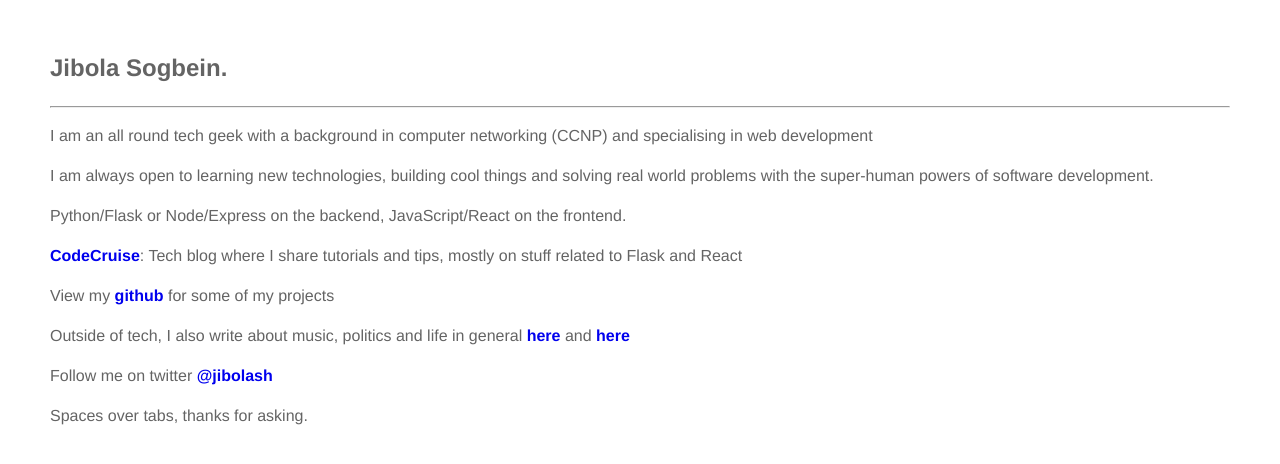
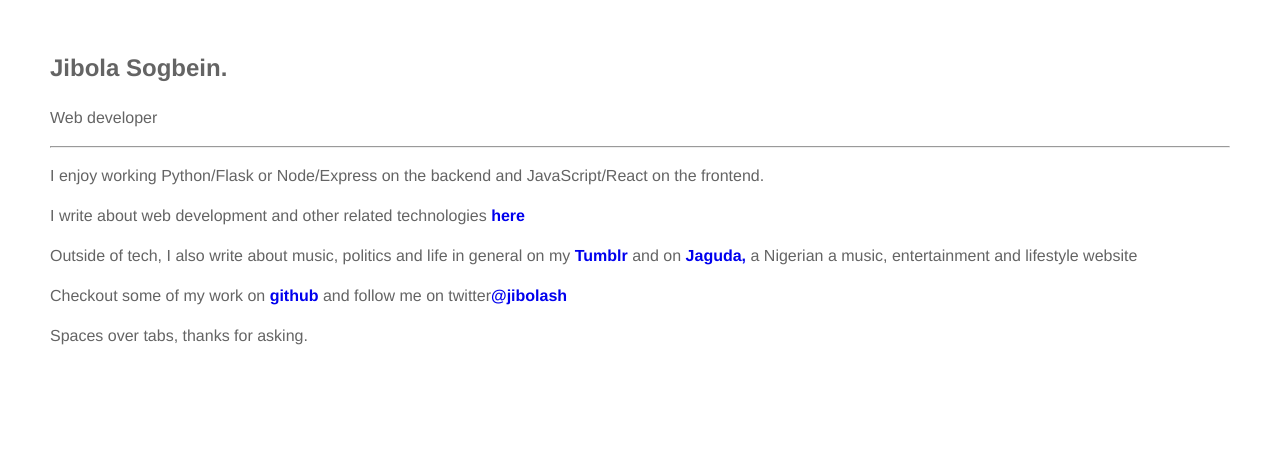
Before and after one commit to andela-asogbein/Personal-Website, a React (Create React App) app: page / in a window 1280 px wide. Shown: the top 464 px of the page. Built offline with nearby package versions, Linux system fonts and the light colour scheme.

Commit message:
Edit info

```diff
--- a/src/App.js
+++ b/src/App.js
@@ -1,40 +1,24 @@
-import React, { Component } from 'react';
-import logo from './logo.svg';
+import React from 'react';
 import './App.css';
-
-// class App2 extends Component {
-//   render() {
-//     return (
-//       <div className="App">
-//         <div className="App-header">
-//           <img src={logo} className="App-logo" alt="logo" />
-//           <h2>Welcome to React</h2>
-//         </div>
-//         <p className="App-intro">
-//           To get started, edit <code>src/App.js</code> and save to reload.
-//         </p>
-//       </div>
-//     );
-//   }
-// }
 
 class App extends React.Component {
     render(){
         return (
             <div className="App">
-                <h2 >Jibola Sogbein.</h2>
+                <h2>Jibola Sogbein.</h2>
+                <p>Web developer</p>
                 <hr></hr>
-                <p>I am an all round tech geek with a background in computer networking (CCNP) and specialising in web development</p>
-                <p>I am always open to learning new technologies, building cool things and solving real
-                    world problems with the super-human powers of software development.
+                <p>I enjoy working Python/Flask or Node/Express on the backend and JavaScript/React on the frontend.</p>
+                <p>
+                    I write about web development and other related technologies<strong><a href="https://pub.scotch.io/@jibolash" className="link"> here</a></strong>
                 </p>
-                <p>Python/Flask or Node/Express on the backend, JavaScript/React on the frontend.</p>
-                <p><strong><a href="https://codecrui.se" className="link">CodeCruise</a></strong>: Tech blog where I share
-                tutorials and tips, mostly on stuff related to Flask and React</p>
-                <p>View my <strong><a href="https://github.com/andela-asogbein" className="link">github</a></strong> for some of my projects</p>
-                <p>Outside of tech, I also write about music, politics and life in general
-                <strong><a href="https://jibolasogbein.tumblr.com" className="link"> here</a></strong> and <strong><a href="http://jaguda.com/author/ajistotle" className="link">here</a></strong></p>
-                <p>Follow me on twitter <strong><a href="https://twitter.com/jibolash" className="link">@jibolash</a></strong></p>
+                <p>Outside of tech, I also write about music, politics and life in general on my
+                    <strong><a href="https://jibolasogbein.tumblr.com" className="link"> Tumblr</a></strong> and on
+                    <strong><a href="http://jaguda.com/author/ajistotle" className="link"> Jaguda, </a></strong>a Nigerian a music, entertainment and lifestyle website</p>
+                <p>
+                    Checkout some of my work on <strong><a href="https://github.com/andela-asogbein" className="link">github</a></strong> and follow me on twitter
+                    <strong><a href="https://twitter.com/jibolash" className="link">@jibolash</a></strong>
+                </p>
                 <p>Spaces over tabs, thanks for asking.</p>
             </div>
         )
```
Also changed, not shown: public/index.html (+0 -20 lines), src/logo.svg (deleted), 1 other file (tests, documents, lock files or other folders).
